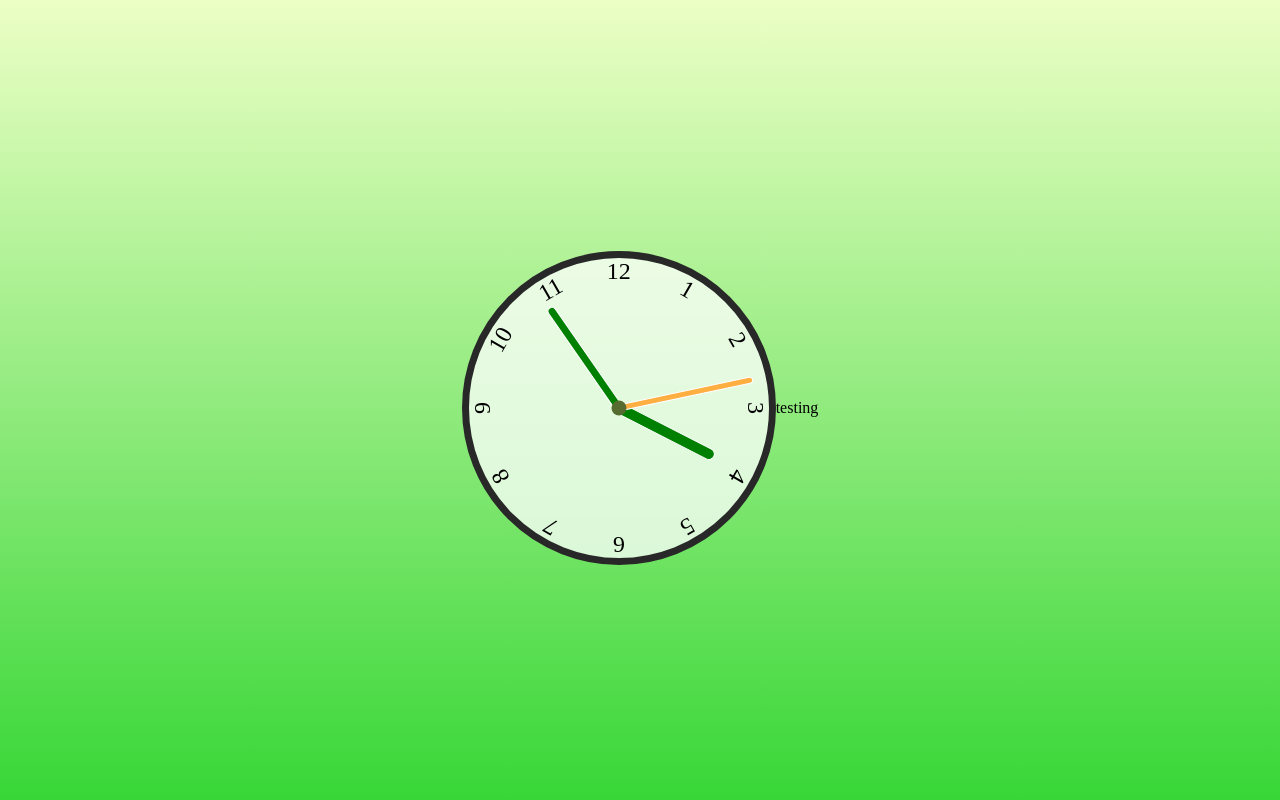
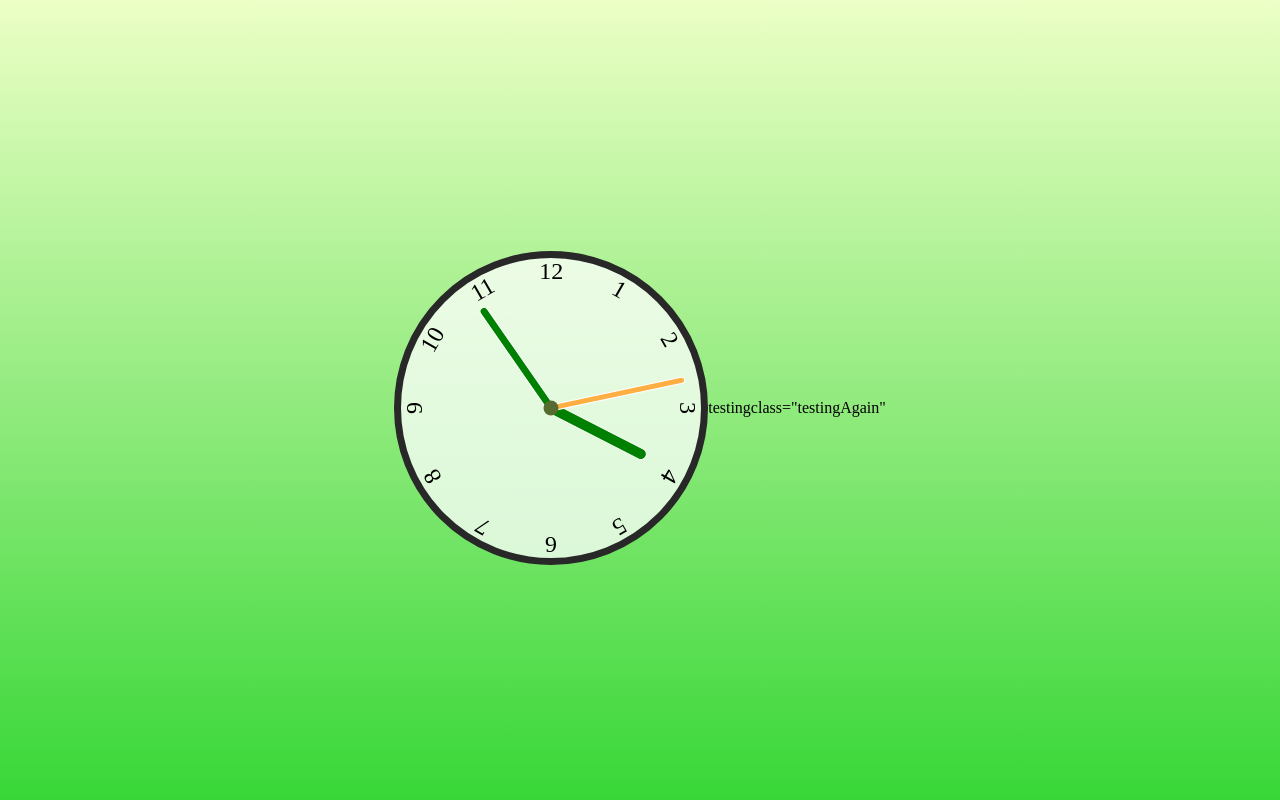
Before and after one commit to sarthakbansal95/AnalogyClock, a plain HTML site: page index.html in a window 1280 px wide. Drawn offline with Linux system fonts and the light colour scheme.

Commit message:
test 2nd commit

```diff
--- a/index.html
+++ b/index.html
@@ -29,5 +29,6 @@
     <script src="script.js"></script>
 
     <div class="test">testing</div>
+    <div>class="testingAgain"</div>
   </body>
 </html>
```
